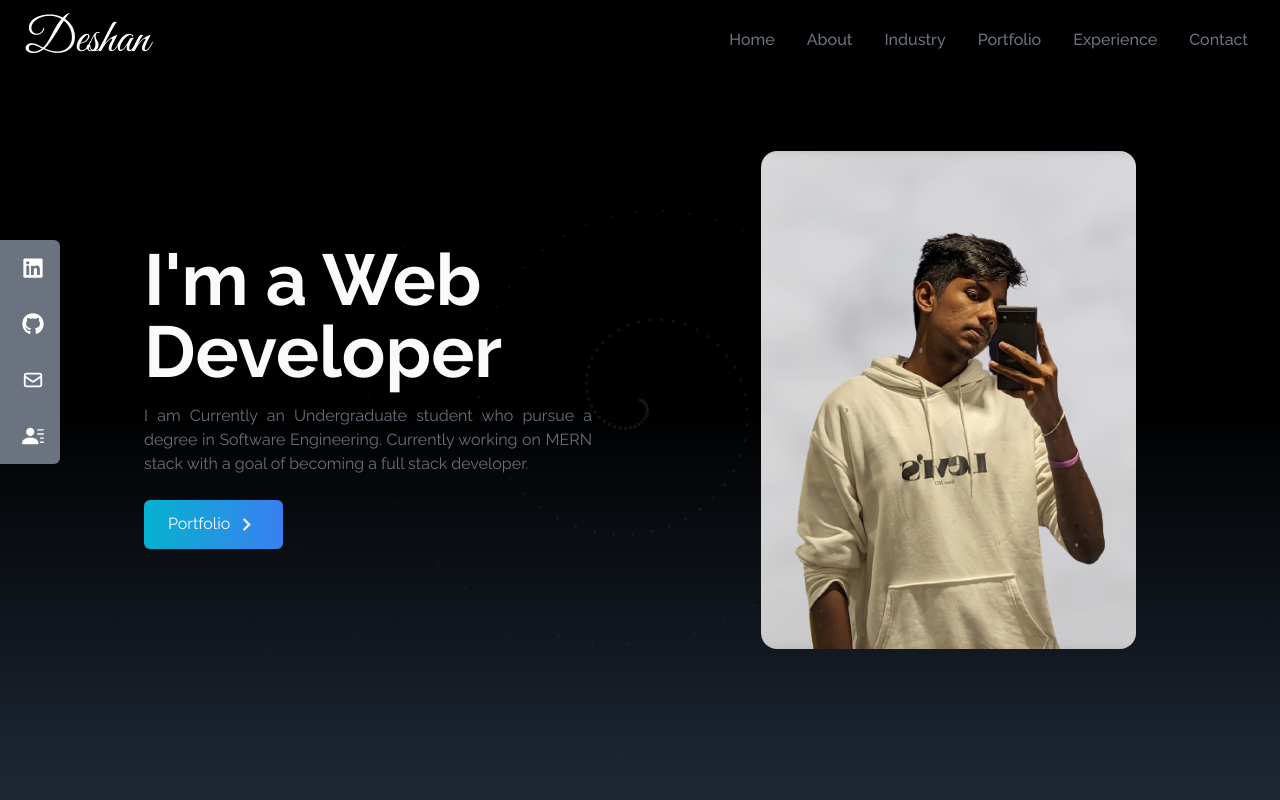
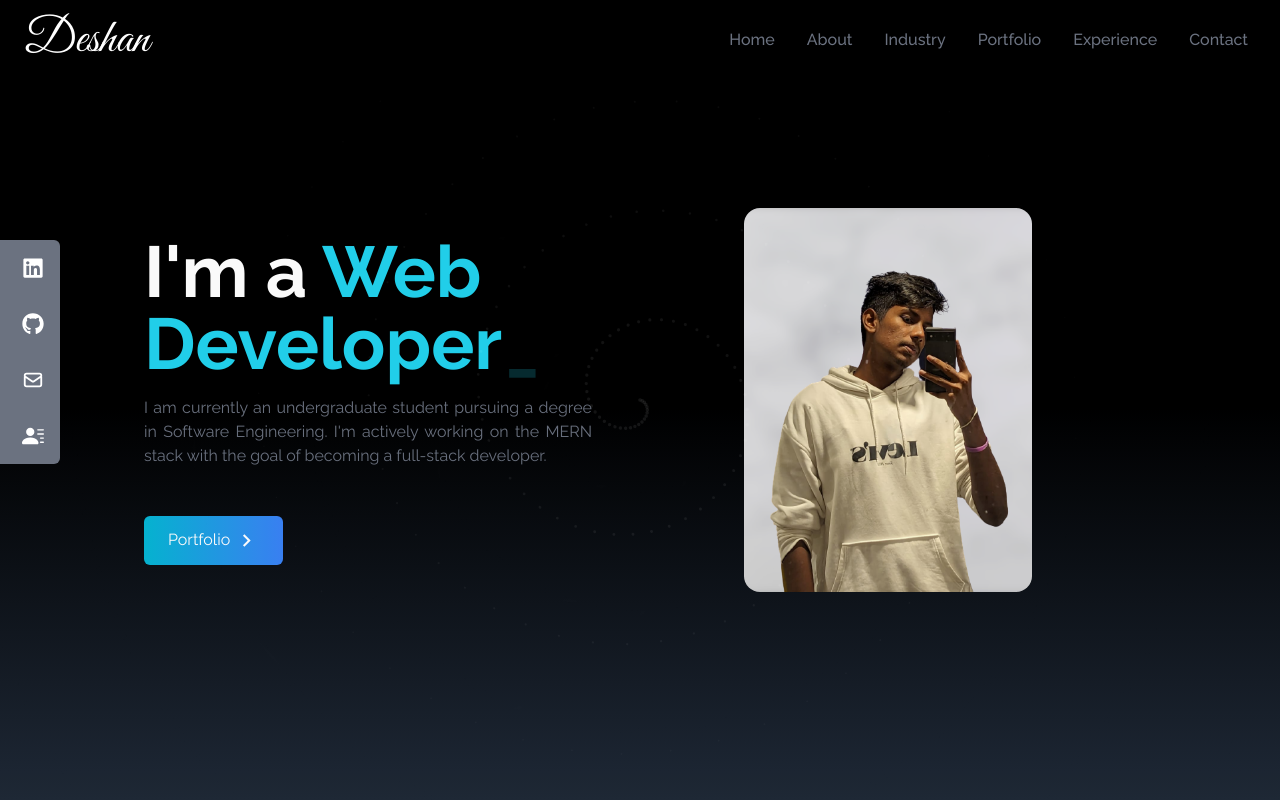
Before and after one commit to Deshan005/PortFolio, a React (Create React App) app: page / in a window 1280 px wide. Shown: the top 800 px of the page. Built offline with nearby package versions, Linux system fonts and the light colour scheme.

Commit message:
updated my details

```diff
--- a/package.json
+++ b/package.json
@@ -11,6 +11,7 @@
     "react-icons": "^4.10.1",
     "react-scripts": "5.0.1",
     "react-scroll": "^1.8.9",
+    "react-simple-typewriter": "^5.0.1",
     "three": "^0.179.1",
     "vanta": "^0.5.24",
     "web-vitals": "^2.1.4"
--- a/src/components/Home.jsx
+++ b/src/components/Home.jsx
@@ -2,6 +2,7 @@ import React from "react";
 import HeroImage from "../assets/heroImage.png";
 import { MdOutlineKeyboardArrowRight } from "react-icons/md";
 import { Link } from "react-scroll";
+import { Typewriter } from "react-simple-typewriter";
 
 const Home = () => {
   return (
@@ -9,23 +10,36 @@ const Home = () => {
       name="home"
       className="h-screen w-full bg-gradient-to-b from-black via-black to-gray-800"
     >
-      <div className="max-w-screen-lg mx-auto flex flex-col items-center justify-center h-full px-4 md:flex-row">
-        <div className="flex flex-col justify-center h-full">
+      <div className="max-w-screen-lg mx-auto flex flex-col md:flex-row items-center justify-between h-full px-4">
+        {/* Left: Text */}
+        <div className="flex flex-col justify-center h-full md:w-1/2">
           <h2 className="text-4xl sm:text-7xl font-bold text-white">
-            I'm a Web Developer
+            I'm a{" "}
+            <span className="text-cyan-400">
+              <Typewriter
+                words={["Software Engineer", "Web Developer", "Full Stack Developer"]}
+                loop={true}
+                cursor
+                cursorStyle="_"
+                typeSpeed={70}
+                deleteSpeed={50}
+                delaySpeed={2000}
+              />
+            </span>
           </h2>
+
           <p className="text-gray-500 py-4 max-w-md text-justify">
-            I am Currently an Undergraduate student who pursue a degree in
-            Software Engineering. Currently working on MERN stack with a goal of
-            becoming a full stack developer.
+            I am currently an undergraduate student pursuing a degree in
+            Software Engineering. I'm actively working on the MERN stack with
+            the goal of becoming a full-stack developer.
           </p>
 
-          <div>
+          <div className="mt-8">
             <Link
               to="portfolio"
               smooth
               duration={500}
-              className="group text-white w-fit px-6 py-3 my-2 flex items-center rounded-md bg-gradient-to-r from-cyan-500 to-blue-500 cursor-pointer"
+              className="group text-white w-fit px-6 py-3 flex items-center rounded-md bg-gradient-to-r from-cyan-500 to-blue-500 cursor-pointer"
             >
               Portfolio
               <span className="group-hover:rotate-90 duration-300">
@@ -35,11 +49,11 @@ const Home = () => {
           </div>
         </div>
 
-        <div>
+        <div className="md:w-1/2">
           <img
             src={HeroImage}
             alt="profile"
-            className="rounded-2xl mx-auto w-2/3 md:w-full"
+            className="rounded-2xl mx-auto w-40 md:w-72"
           />
         </div>
       </div>
```
Also changed, not shown: 1 other file (tests, documents, lock files or other folders).
